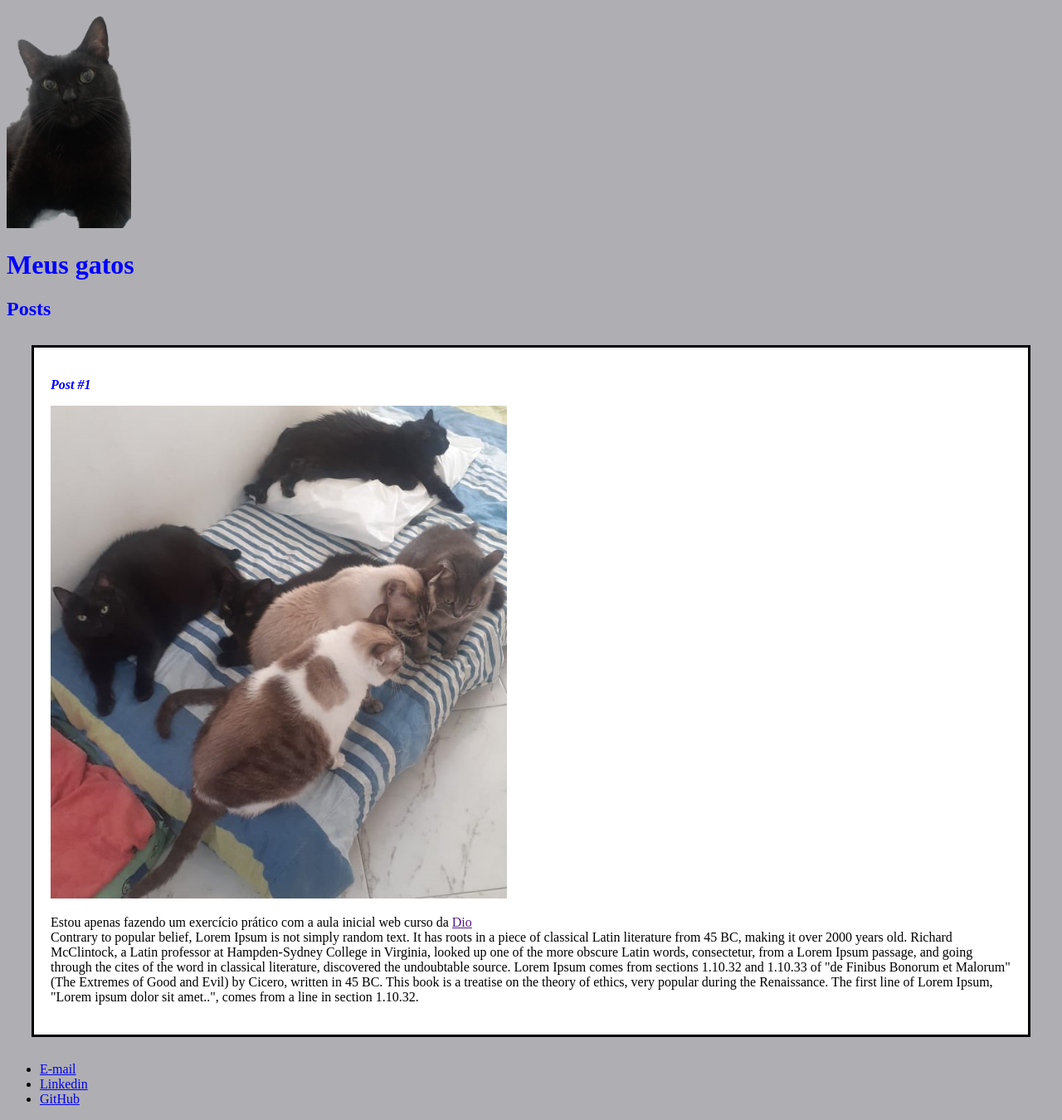
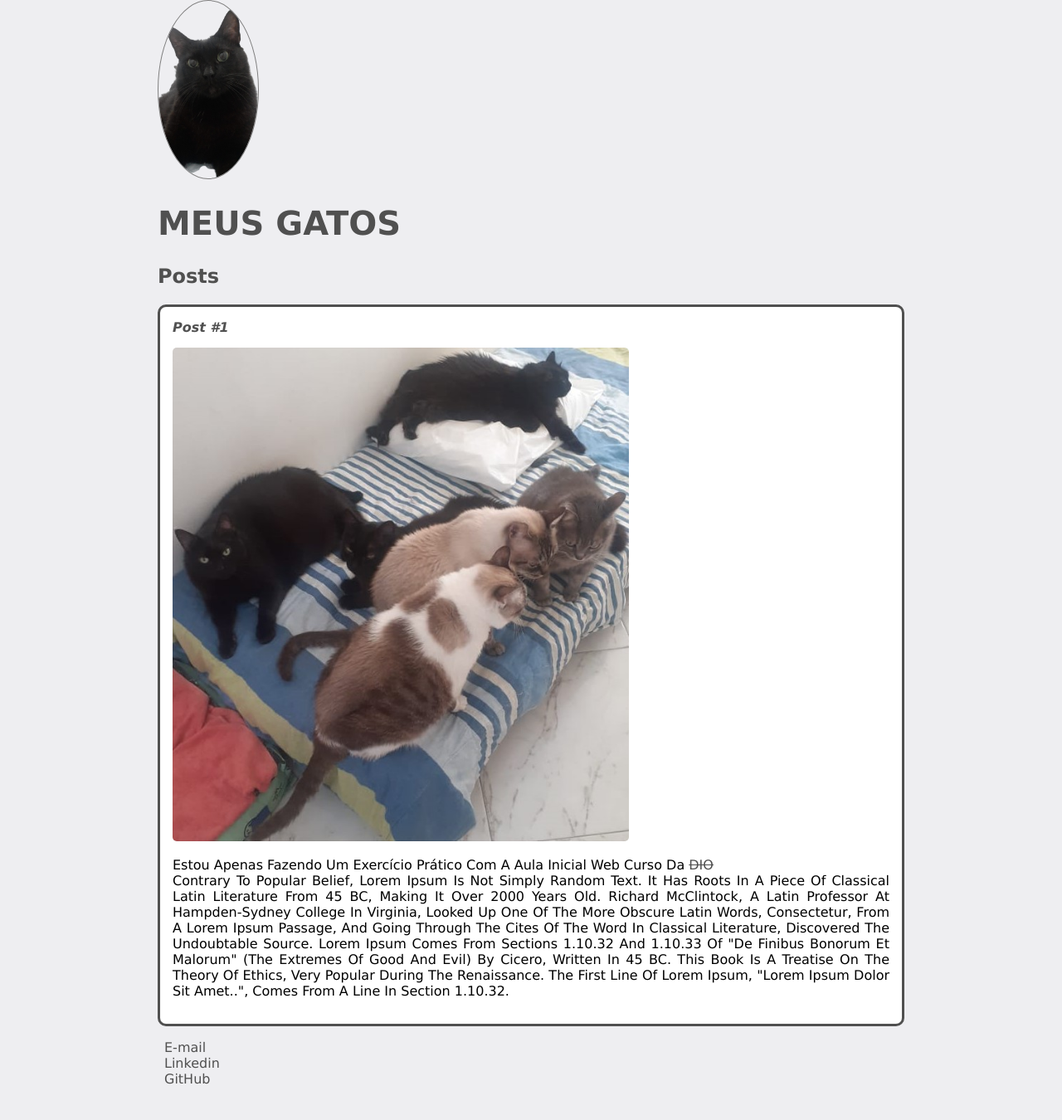
Before and after one commit to PBPaschoal/Exercicios-da-DIO, a PHP site: page / in a window 1280 px wide. Shown: the whole page at 83% size. After the commit the page ends 1307 px from the top, so only its background shows below. Run offline with PHP 8.4, Linux system fonts and the light colour scheme.

Commit message:
Atualizando site dos gatos

```diff
--- a/Curso Dio - Meus Gatos/estyle.css
+++ b/Curso Dio - Meus Gatos/estyle.css
@@ -1,27 +1,64 @@
 body {
-    background: rgb(175, 175, 179);
+    background: rgb(238, 238, 241);
+    font-family: Verdana;
+    max-width: 900px;
+    margin: auto;
 }
 
 #pepe {
-    width: 150px;
+    width: 120px;
+    border: 1px solid rgb(129, 128, 128);
+    border-radius: 50%;
 }
 
 #htmlimg {
     width: 550px;
+    margin-bottom: 15px;
+    border-radius: 5px;
+}
+
+#title {
+    font-size: 40px;
+    text-transform: uppercase;
+}
+
+a {
+    text-decoration: line-through;
+    color: #505050;
 }
 
 #title, .subtitle, .post_title {
-    color: blue;
+    color: #505050;
 }
 
 .post_title {
     font-size: 16px;
     font-style: italic;
+    margin: 0;
+    margin-bottom: 15px;;
 }
 
 .post {
     background: white;
-    padding: 20px;
-    border: 3px solid #000;
-    margin: 30px;
+    padding: 15px;
+    border: 3px solid #505050;
+    border-radius: 10px;
+    margin-bottom: 15px;
 }
+
+.post_content {
+    margin: 0;
+    margin-bottom: 15px;
+    text-transform: capitalize;
+    text-align: justify;
+}
+
+.contacts_list {
+    list-style-type: none;
+    padding-left: 8px;
+
+}
+
+.contacts_list li a {
+    text-decoration: none;
+}
--- a/Curso Dio - Meus Gatos/index.html
+++ b/Curso Dio - Meus Gatos/index.html
@@ -23,8 +23,8 @@
                 <h3 class="post_title">Post #1</h3>
             </header>
             <img src="familia-cat.jpg" alt="Postagem code HTML" id="htmlimg">
-            <p>
-                Estou apenas fazendo um exercício prático com a aula inicial web curso da <a href="" target="_blank">Dio</a><br>
+            <p class="post_content">
+                Estou apenas fazendo um exercício prático com a aula inicial web curso da <a href="https://www.dio.me/" target="_blank">DIO</a><br>
                 Contrary to popular belief, Lorem Ipsum is not simply random text.
                 It has roots in a piece of classical Latin literature from 45 BC, making it over 2000 years old.
                 Richard McClintock, a Latin professor at Hampden-Sydney College in Virginia, looked up one of the more obscure
@@ -37,7 +37,7 @@
         </article>
     </section>
     <footer>
-        <ul>
+        <ul class="contacts_list">
             <li>
                 <a href="mailto:exemplo@exemplo.com">E-mail</a> <!-- Apenas um exemplo para maito -->
             </li>
```
